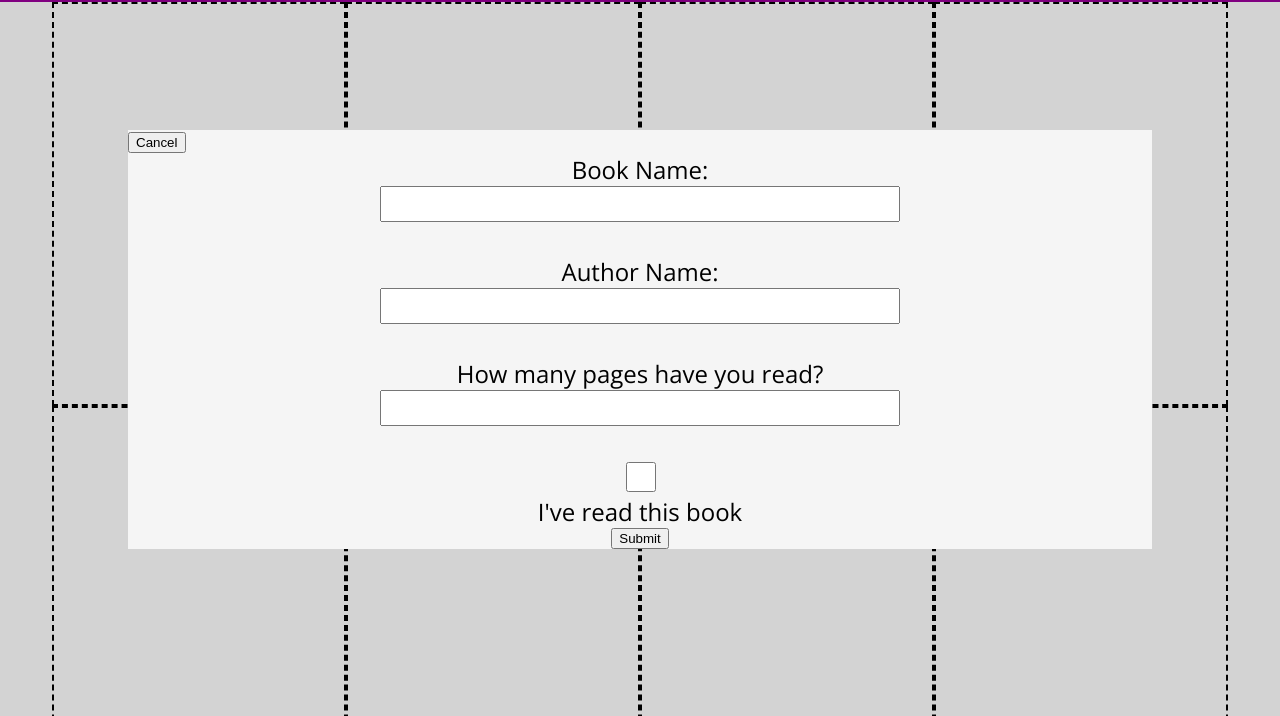
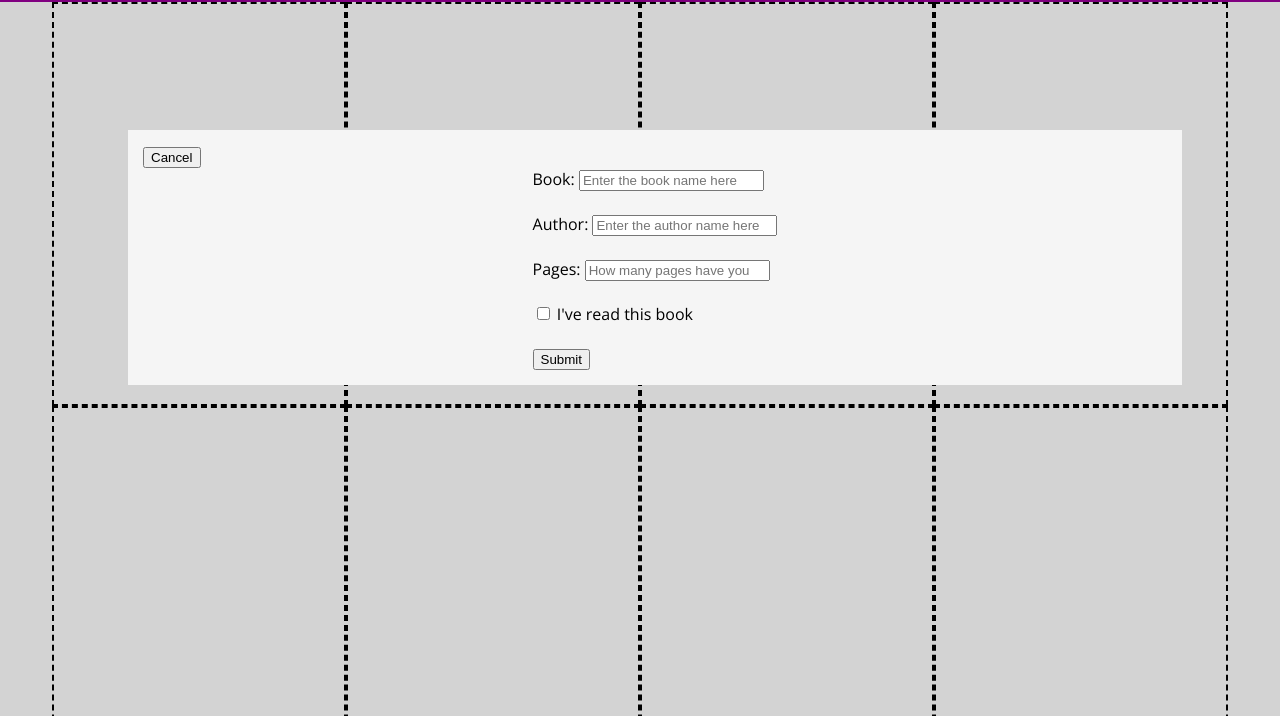
Before and after one commit to 1floki/library, a plain HTML site: page index.html in a window 1280 px wide. Both pictures are taken after a click on the button "Add Book". Shown: the part 84-800 px from the top of the page. Drawn offline with nearby package versions, Linux system fonts and the light colour scheme.

Commit message:
created popup functionality

```diff
--- a/index.html
+++ b/index.html
@@ -15,6 +15,7 @@
       rel="stylesheet"
     />
   </head>
+
   <body>
     <header>
       <h1>📚 Library - Keep Record of Your Readings</h1>
@@ -32,29 +33,47 @@
         <div class="book"></div>
         <div class="book"></div>
       </div>
-
       <div class="bookPopup">
-        <button>Cancel</button>
-
+        <button id="cancel">Cancel</button>
         <div class="form-content">
-          <form action="" class="formPopup"></form>
-          <label for="name">Book Name:</label>
-          <input type="text" id="name" name="name" />
+          <form action="" class="formPopup">
+            <label for="name">Book:</label>
+            <input
+              type="text"
+              id="name"
+              name="name"
+              placeholder="Enter the book name here"
+              required
+            />
             <br />
-          <label for="author">Author Name:</label>
-          <input type="text" id="author" name="author" />
             <br />
-          <label for="number-of-pages">How many pages have you read?</label>
+            <label for="author">Author:</label>
+            <input
+              type="text"
+              id="author"
+              name="author"
+              placeholder="Enter the author name here"
+              required
+            />
+            <br />
+            <br />
+            <label for="number-of-pages">Pages:</label>
             <input
               type="number"
               id="number-of-pages"
               name="number-of-pages"
               min="0"
+              placeholder="How many pages have you read?"
+              required
             />
+            <br />
             <br />
             <input type="checkbox" id="read" name="read" value="read" />
             <label for="read">I've read this book</label>
-          <button type="submit">Submit</button>
+            <br />
+            <br />
+            <button id="submit" type="submit">Submit</button>
+          </form>
         </div>
       </div>
     </main>
--- a/script.js
+++ b/script.js
@@ -1,19 +1,23 @@
-let myLibrary = [];
+const btnSubmit = document.getElementById("submit");
+const formSubmit = document.querySelector(".formPopup");
+const btnCancel = document.getElementById("cancel");
+const btnAdd = document.getElementById("addBook");
+const popup = document.querySelector(".bookPopup");
 
-function Book(author, title, pages, read) {
-  this.author = author;
-  this.title = title;
-  this.page = pages;
-  this.read = read;
+formSubmit.addEventListener("submit", handleForm);
+
+btnCancel.addEventListener("click", removePopup);
+btnAdd.addEventListener("click", showPopup);
+
+function removePopup() {
+  popup.style["display"] = "none";
 }
 
+function showPopup() {
+  popup.style["display"] = "block";
+}
 
-function addBookToLibrary() {
-    let currentAuthor = prompt("What's the name of the author?");
-    let currentTitle = prompt("What's the title of the book");
-    let currentPages = prompt("How many pages have you read");
-    let currentRead = prompt("Have you finished the book (true/false)");
-
-    let newBook = new Book(currentAuthor, currentTitle, currentPages, currentRead);
-    myLibrary.push(newBook);
+function handleForm(event) {
+  event.preventDefault();
+  console.log("Hello");
 }
--- a/style.css
+++ b/style.css
@@ -57,23 +57,22 @@ main {
 }
 
 .bookPopup {
+  display: none;
   position: absolute;
   margin-left: 10%;
   margin-right: 10%;
   margin-top: 10%;
   width: 80%;
+  padding: 15px;
   background-color: whitesmoke;
 }
 
 .form-content {
   display: flex;
-  flex-direction: column;
+  /* flex-direction: column; */
+  /* align-items: center; */
+  /* justify-content: space-evenly; */
+  justify-content: center;
   align-items: center;
-  justify-content: space-evenly;
-  font-size: 24px;
+  /* font-size: 24px; */
 }
-
-input {
-  height: 30px;
-  width: 50%;
-}
```
Lines whose indentation alone changed are shown as unchanged.
